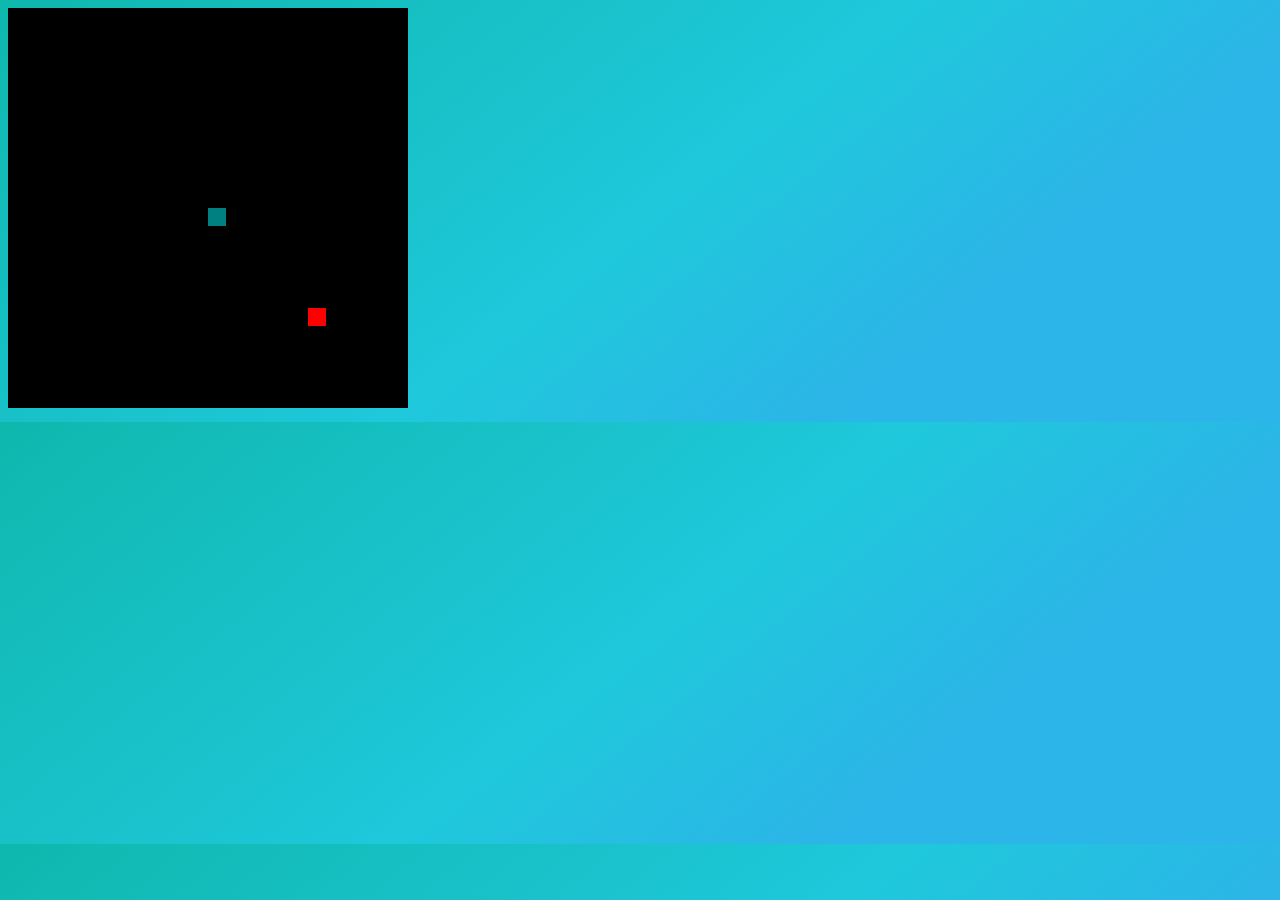
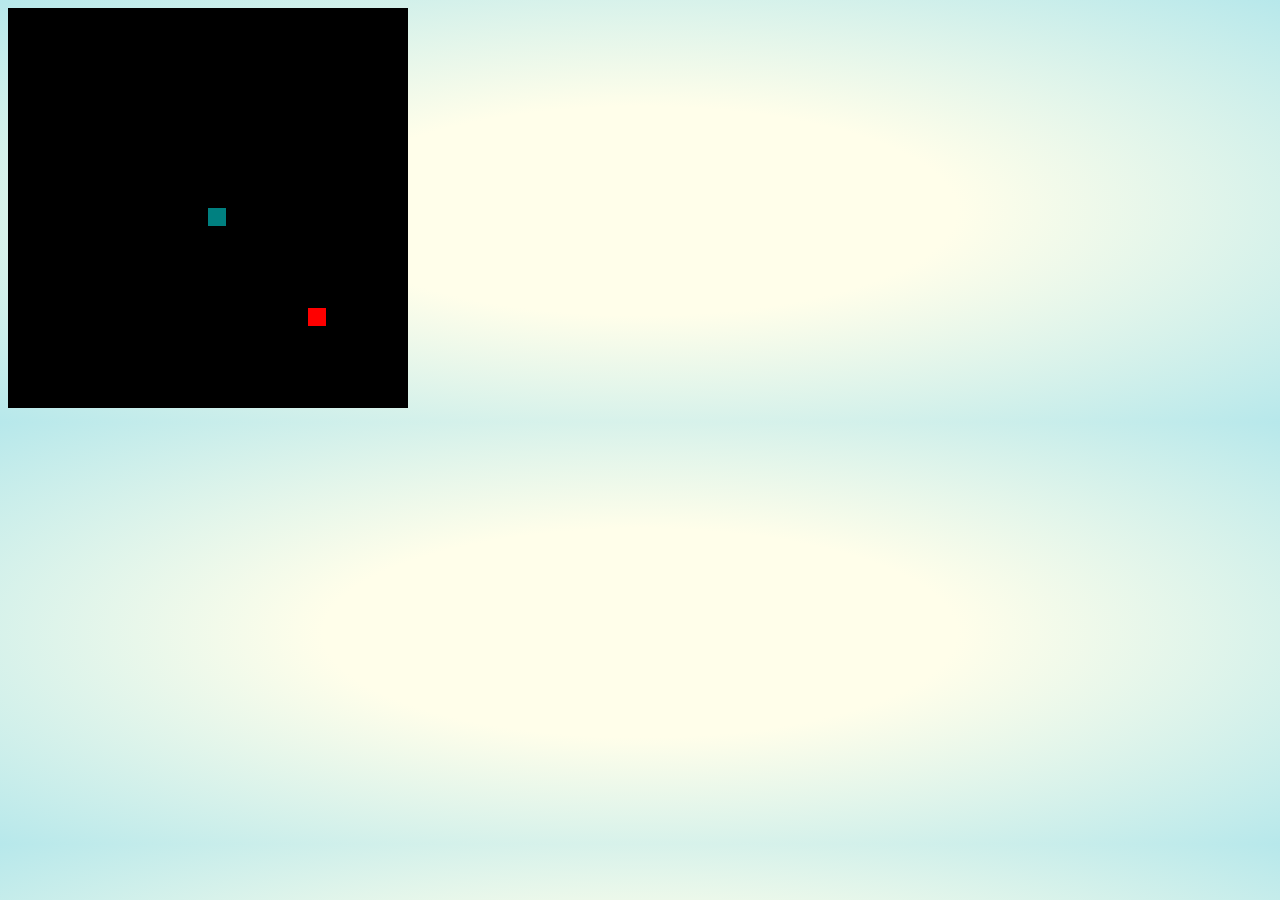
Before and after one commit to venkatramanareddy/venkatramanareddy.github.io, a Jekyll site: the page built from snake-game.md, in a window 1280 px wide. Built offline with Jekyll 4.4.1, drawn with Linux system fonts in a browser that asks for light colours; nearby versions of some CDN libraries.

```diff
--- a/assets/main.scss
+++ b/assets/main.scss
@@ -20,12 +20,12 @@ body{
     font-family: $base-font-family;
     font-size: $base-font-size;
     // background-color: $background-color;
-    background: linear-gradient(141deg, #0fb8ad 0%, #1fc8db 51%, #2cb5e8 75%)
+    background: radial-gradient(ellipse at center, rgba(255,254,234,1) 0%, rgba(255,254,234,1) 35%, #B7E8EB 100%);
 }
 
 .header{
     font-weight: bold;
-    color: yellow;
+    color: blueviolet;
 }
 
 .main-container{
@@ -42,3 +42,46 @@ body{
         color: black;
     }
 }
+
+.ocean {
+    height: 5%;
+    width:100%;
+    position:absolute;
+    bottom:0;
+    left:0;
+    background: #015871;
+  }
+
+  .wave {
+    background: url(/assets/wave.svg) repeat-x;
+    position: absolute;
+    top: -198px;
+    width: 6400px;
+    height: 198px;
+    animation: wave 7s cubic-bezier( 0.36, 0.45, 0.63, 0.53) infinite;
+    transform: translate3d(0, 0, 0);
+  }
+
+  .wave:nth-of-type(2) {
+    top: -175px;
+    animation: wave 7s cubic-bezier( 0.36, 0.45, 0.63, 0.53) -.125s infinite, swell 7s ease -1.25s infinite;
+    opacity: 1;
+  }
+
+  @keyframes wave {
+    0% {
+      margin-left: 0;
+    }
+    100% {
+      margin-left: -1600px;
+    }
+  }
+
+  @keyframes swell {
+    0%, 100% {
+      transform: translate3d(0,-25px,0);
+    }
+    50% {
+      transform: translate3d(0,5px,0);
+    }
+  }
```
Also changed, not shown: _layouts/home.html (+6 -1 lines), assets/wave.svg (added).
